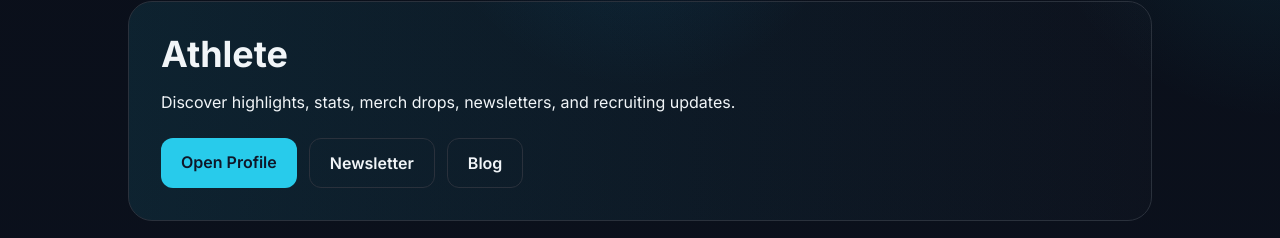
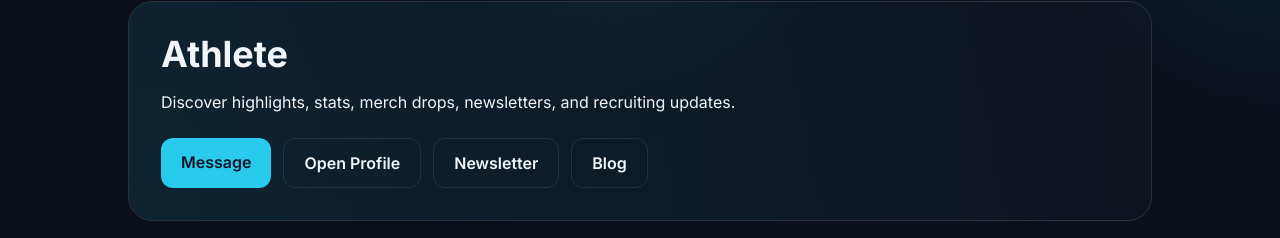
Before and after one commit to ganzaserge3-cmyk/hooplink-, a Next.js app: page /athlete/1 in a window 1280 px wide. Shown: the part 128-366 px from the top of the page. Built offline with nearby package versions, Linux system fonts and the light colour scheme; no server answers; the database is empty; a web font is replaced by a local one.

Commit message:
feat: add message buttons to public profile pages

```diff
--- a/app/athlete/[uid]/page.tsx
+++ b/app/athlete/[uid]/page.tsx
@@ -87,7 +87,8 @@ export default function AthleteLandingPage({ params }: { params: { uid: string }
         <p className="mt-4 max-w-2xl">{profile?.role?.bio || "Discover highlights, stats, merch drops, newsletters, and recruiting updates."}</p>
         {profile?.growth?.storefrontHeadline ? <p className="mt-4 text-primary font-medium">{profile.growth.storefrontHeadline}</p> : null}
         <div className="mt-6 flex flex-wrap gap-3">
-          <Link href={`/profile/${params.uid}`} className="rounded-xl bg-primary px-5 py-3 font-semibold text-primary-foreground">Open Profile</Link>
+          <Link href={`/messages?user=${params.uid}`} className="rounded-xl bg-primary px-5 py-3 font-semibold text-primary-foreground">Message</Link>
+          <Link href={`/profile/${params.uid}`} className="rounded-xl border px-5 py-3 font-semibold">Open Profile</Link>
           <Link href={`/newsletter/${params.uid}`} className="rounded-xl border px-5 py-3 font-semibold">Newsletter</Link>
           <Link href={`/blog/${params.uid}`} className="rounded-xl border px-5 py-3 font-semibold">Blog</Link>
         </div>
--- a/app/media-kit/[uid]/page.tsx
+++ b/app/media-kit/[uid]/page.tsx
@@ -1,3 +1,5 @@
+import Link from "next/link";
+
 import { getPublicResumeData, getSchoolFitScores } from "@/lib/recruiting-readiness";
 
 export default async function MediaKitPage({ params }: { params: { uid: string } }) {
@@ -22,6 +24,10 @@ export default async function MediaKitPage({ params }: { params: { uid: string }
           {[String(role.sport ?? ""), String(role.position ?? ""), String(role.team ?? "")].filter(Boolean).join(" · ")}
         </p>
         <p className="mt-4 max-w-2xl text-sm text-white/75">{String(role.bio ?? "No bio available.")}</p>
+        <div className="mt-6 flex flex-wrap gap-3">
+          <Link href={`/messages?user=${params.uid}`} className="rounded-xl bg-white px-5 py-3 font-semibold text-slate-900">Message</Link>
+          <Link href={`/resume/${params.uid}`} className="rounded-xl border border-white/40 px-5 py-3 font-semibold text-white">View Resume</Link>
+        </div>
       </div>
 
       <div className="grid gap-6 md:grid-cols-3">
--- a/app/resume/[uid]/page.tsx
+++ b/app/resume/[uid]/page.tsx
@@ -25,6 +25,7 @@ export default async function ResumePage({ params }: { params: { uid: string } }
             </p>
             <p className="mt-2 text-sm text-muted-foreground">@{String(profile.username ?? params.uid.slice(0, 8))}</p>
           </div>
+          <Link href={`/messages?user=${params.uid}`} className="rounded-full border px-4 py-2 text-sm hover:bg-muted/40">Message</Link>
           <Link href={`/media-kit/${params.uid}`} className="rounded-full border px-4 py-2 text-sm hover:bg-muted/40">Open Media Kit</Link>
         </div>
         <p className="mt-4">{String(role.bio ?? "No bio provided.")}</p>
```
